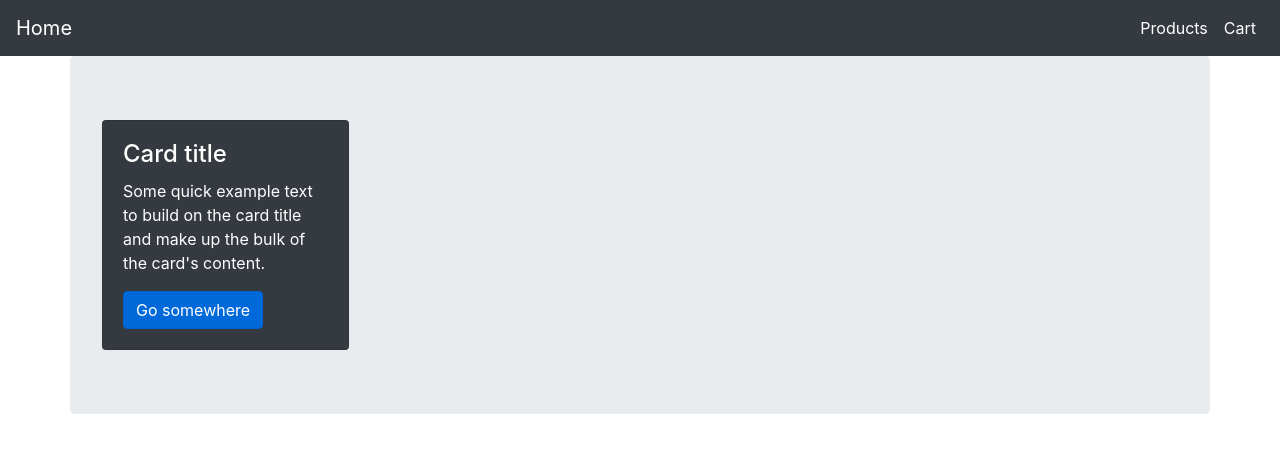
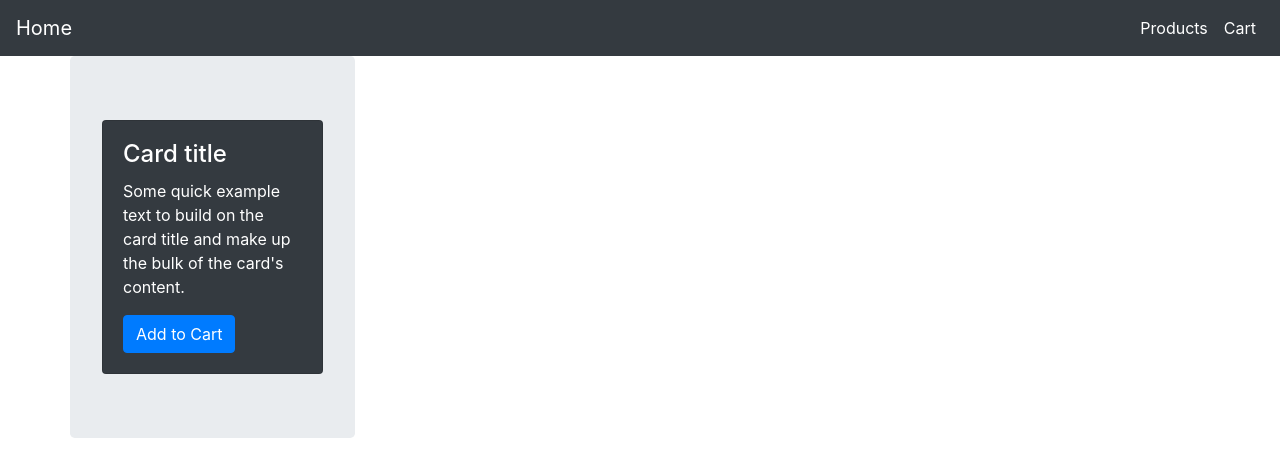
Before and after one commit to DarkThunderbolt/MagentoRestApi, an Angular app: page /single in a window 1280 px wide. Shown: the top 476 px of the page. Built offline with nearby package versions, Linux system fonts and the light colour scheme.

Commit message:
added minor changes

```diff
--- a/src/app/app.module.ts
+++ b/src/app/app.module.ts
@@ -1,7 +1,7 @@
 import { BrowserModule } from '@angular/platform-browser';
 import { NgModule } from '@angular/core';
 import { RouterModule, Routes } from '@angular/router';
-
+import { HttpModule, JsonpModule, Http } from '@angular/http';
 import { AppComponent } from './app.component';
 import { NavbarComponent } from './navbar/navbar.component';
 
@@ -46,7 +46,9 @@ const appRoutes: Routes = [
     BrowserModule,
     RouterModule.forRoot(
       appRoutes
-    )
+    ),
+    HttpModule,
+    JsonpModule
   ],
   providers: [],
   bootstrap: [NavbarComponent]
--- a/src/app/cart/cart.component.ts
+++ b/src/app/cart/cart.component.ts
@@ -8,8 +8,13 @@ import { Component, OnInit } from '@angular/core';
 export class CartComponent implements OnInit {
 
   constructor() { }
-
+  checkItems() {
+    if (localStorage.getItem('id') === null) {
+      console.log('exist');
+    }
+  }
   ngOnInit() {
+    this.checkItems();
   }
 
 }
--- a/src/app/products/products.component.html
+++ b/src/app/products/products.component.html
@@ -3,7 +3,7 @@
       <div class="card-header" role="tab" id="headingOne">
         <h5 class="mb-0">
           <a data-toggle="collapse" href="#collapseOne" aria-expanded="true" aria-controls="collapseOne">
-            Category
+            Categories
           </a>
         </h5>
       </div>
@@ -27,9 +27,10 @@
       </div>
     </div>
 </div>
-<div class="container jumbotron">
+<div class="container">
   <div class="row">
     <div class="col-sm-6 col-md-4 col-lg-3">
+      <div class="jumbotron">
         <div class="card text-white bg-dark">
             <!-- <img class="card-img-top" src="..." alt="Card image cap"> -->
             <div class="card-body">
@@ -39,35 +40,42 @@
             </div>
           </div>
       </div>
+    </div>
     <div class="col-sm-6 col-md-4 col-lg-3">
+      <div class="jumbotron">
         <div class="card text-white bg-dark">
             <!-- <img class="card-img-top" src="..." alt="Card image cap"> -->
             <div class="card-body">
               <h4 class="card-title">Card title</h4>
               <p class="card-text">Some quick example text to build on the card title and make up the bulk of the card's content.</p>
-            <a href="#" class="btn btn-primary">Go somewhere</a>
+              <a routerLink="/single" routerLinkActive="active" class="btn btn-primary">Go somewhere</a>
+            </div>
           </div>
       </div>
     </div>
     <div class="col-sm-6 col-md-4 col-lg-3">
+        <div class="jumbotron">
           <div class="card text-white bg-dark">
               <!-- <img class="card-img-top" src="..." alt="Card image cap"> -->
               <div class="card-body">
                 <h4 class="card-title">Card title</h4>
                 <p class="card-text">Some quick example text to build on the card title and make up the bulk of the card's content.</p>
-            <a href="#" class="btn btn-primary">Go somewhere</a>
+                <a routerLink="/single" routerLinkActive="active" class="btn btn-primary">Go somewhere</a>
+              </div>
             </div>
         </div>
       </div>
       <div class="col-sm-6 col-md-4 col-lg-3">
+          <div class="jumbotron">
             <div class="card text-white bg-dark">
                 <!-- <img class="card-img-top" src="..." alt="Card image cap"> -->
                 <div class="card-body">
                   <h4 class="card-title">Card title</h4>
                   <p class="card-text">Some quick example text to build on the card title and make up the bulk of the card's content.</p>
-            <a href="#" class="btn btn-primary">Go somewhere</a>
+                  <a routerLink="/single" routerLinkActive="active" class="btn btn-primary">Go somewhere</a>
                 </div>
               </div>
           </div>
         </div>
   </div>
+</div>
--- a/src/app/products/products.component.ts
+++ b/src/app/products/products.component.ts
@@ -1,15 +1,27 @@
 import { Component, OnInit } from '@angular/core';
+import { RestApiService } from '../rest-api/rest-api.service';
 
 @Component({
   selector: 'app-products',
   templateUrl: './products.component.html',
-  styleUrls: ['./products.component.css']
+  styleUrls: ['./products.component.css'],
+  providers: [ RestApiService ]
 })
 export class ProductsComponent implements OnInit {
 
-  constructor() { }
+  categories: any;
+  constructor( private apiService: RestApiService ) { }
+
+  getCategories() {
+    this.apiService.getCategories()
+    .subscribe( categories => {
+      console.log(categories);
+      // this.categories = categories;
+    });
+  }
 
   ngOnInit() {
+    this.getCategories();
   }
 
 }
--- a/src/app/rest-api/rest-api.service.ts
+++ b/src/app/rest-api/rest-api.service.ts
@@ -6,7 +6,7 @@ import 'rxjs/add/operator/map';
 @Injectable()
 export class RestApiService {
 
-  public url = 'http://zirka.vn.ua/rest/V1/';
+  public url = 'http://zirka-template/rest/V1/';
 
   constructor(private jsonp: Jsonp, private http: Http) {
     console.log('RestApiService working');
@@ -17,7 +17,7 @@ export class RestApiService {
    *  @returns {Observable<any>} JSON: [id, name, children_data[JSON]]
    */
   public getCategories() {
-    return this.http.get(this.url + 'V1/categories')
+    return this.http.get(this.url + 'categories')
       .map(res => res.json());
   }
 
--- a/src/app/singleitem/singleitem.component.html
+++ b/src/app/singleitem/singleitem.component.html
@@ -1,12 +1,12 @@
-<div class="container jumbotron">
+<div class="container">
     <div class="row">
-      <div class="col-sm-6 col-md-4 col-lg-3">
+      <div class="jumbotron col-sm-6 col-md-4 col-lg-3">
           <div class="card text-white bg-dark">
             <!-- <img class="card-img-top" src="..." alt="Card image cap"> -->
             <div class="card-body">
               <h4 class="card-title">Card title</h4>
               <p class="card-text">Some quick example text to build on the card title and make up the bulk of the card's content.</p>
-              <a routerLink="/single" routerLinkActive="active" class="btn btn-primary">Go somewhere</a>
+              <button class="btn btn-primary" (click)="AddtoCart()"> Add to Cart</button>
             </div>
           </div>
       </div>
--- a/src/app/singleitem/singleitem.component.ts
+++ b/src/app/singleitem/singleitem.component.ts
@@ -8,7 +8,9 @@ import { Component, OnInit } from '@angular/core';
 export class SingleitemComponent implements OnInit {
 
   constructor() { }
-
+  AddtoCart() {
+    localStorage.setItem('item', 'id');
+  }
   ngOnInit() {
   }
 
```
Lines whose indentation alone changed are shown as unchanged.
